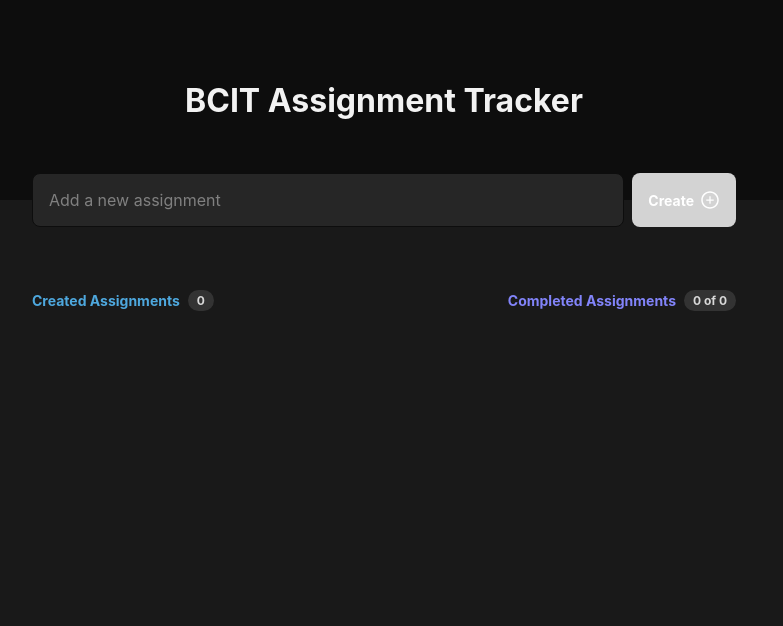
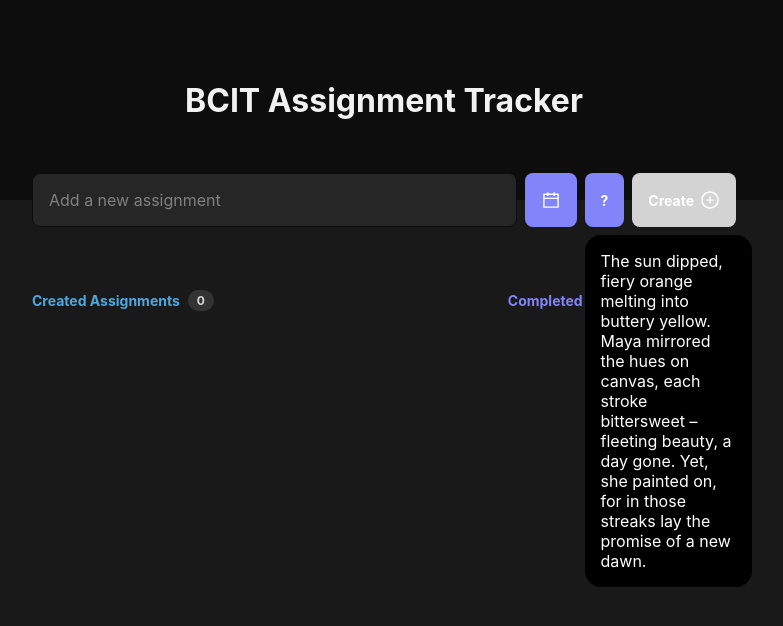
Before and after one commit to allen925/Simple-Task-Tracker, a React (Vite) app: page / in a window 1280 px wide. Shown: the top 626 px of the page, without its empty margins (256-1039 px from the left). Built offline with nearby package versions, Linux system fonts and the light colour scheme.

Commit message:
working on anchor positioning, going to try out react 19 as RC from their guideline as not stable released yet.

```diff
--- a/package.json
+++ b/package.json
@@ -11,9 +11,9 @@
   },
   "dependencies": {
     "date-fns": "^3.6.0",
-    "react": "^18.2.0",
+    "react": "^18.3.1",
     "react-day-picker": "^8.10.1",
-    "react-dom": "^18.2.0",
+    "react-dom": "^18.3.1",
     "react-icons": "^4.8.0"
   },
   "devDependencies": {
--- a/src/App.tsx
+++ b/src/App.tsx
@@ -6,10 +6,9 @@
 
 function App() {
   const [assignments, setAssignments] = useState<AssignmentType[]>([]);
-  // const [selectedDate, setSelectedDate] = useState<Date>();selectedDate={selectedDate} setSelectedDate={setSelectedDate}
   return (
     <>
-    <Header setAssignments={setAssignments} />
+    <Header setAssignments={setAssignments}/>
       <Assignments assignments={assignments} setAssignments={setAssignments}/>
     </>
   );
--- a/src/components/Header/header.module.css
+++ b/src/components/Header/header.module.css
@@ -51,3 +51,6 @@
   background: lightgrey;
   cursor: default;
 }
+.datePickerContainer {
+  position:sticky;
+}
--- a/src/components/Header/index.tsx
+++ b/src/components/Header/index.tsx
@@ -1,18 +1,18 @@
 import styles from "./header.module.css";
-import { AiOutlinePlusCircle } from "react-icons/ai";
+import { AiOutlinePlusCircle, AiOutlineCalendar } from "react-icons/ai";
 import { uppercase } from "../../helpers/stringHelpers";
-import { useState } from "react";
+import { useState, CSSProperties } from "react";
 import { AssignmentType } from '../../helpers/type';
-// import { DayPicker } from "react-day-picker";
+import { DayPicker } from "react-day-picker";
 
 type HeaderProps = {
   setAssignments: React.Dispatch<React.SetStateAction<AssignmentType[]>>;
-  // setSelectedDate: React.Dispatch<React.SetStateAction<Date | undefined>>;
-  // selectedDate: Date | undefined;, setSelectedDate, selectedDate
 };
 
-export function Header({ setAssignments}: HeaderProps) {
+export function Header({ setAssignments }: HeaderProps) {
   const [answer, setAnswer] = useState<string>('');
+  const [selectedDate, setSelectedDate] = useState<Date | undefined>(undefined);
+  const [isPickerOpen, setIsPickerOpen] = useState(false);
   const [error, setError] = useState<string | null>(null);
 
   function handleInputChange(e: React.ChangeEvent<HTMLInputElement>) {
@@ -21,23 +21,80 @@
     setAnswer(e.target.value);
   }
 
-  function handleSubmit(e: React.FormEvent<HTMLFormElement>){
+  function handleSubmit(e: React.FormEvent<HTMLFormElement>) {
     e.preventDefault();
     if (answer) {
-      setAssignments(prevAssignments => [...prevAssignments, {description:answer, completed:false}]);
+      setAssignments(prevAssignments => [...prevAssignments, { description: answer, completed: false, dueDate: selectedDate }]);
       setAnswer('');
     } else {
       setError('Please enter a valid assignment name.');
     }
   }
 
+  const toggleDatePicker = () => {
+    setIsPickerOpen(!isPickerOpen);
+  };
+
+  const handleDateChange = (date: Date | undefined) => {
+    setSelectedDate(date);
+    toggleDatePicker();  // Optionally close the picker on selection
+  };
+
+  interface MyCustomCSS extends CSSProperties {
+    '--anchor-btn-1': string;
+    'positionAnchor': string;
+  }
+  const buttonStyle = {
+    // Hypothetical property, won't actually function
+    '--anchor-btn-1': 'tooltip-anchor'
+  } as CSSProperties;
+
+  const tooltipStyle = {
+    // Hypothetical property, won't actually function
+    'positionAnchor': '--anchor-btn-1',
+    position: 'absolute',
+    maxWidth: '300px',
+    background: 'black',
+    color: 'white',
+    padding: '1rem',
+    borderRadius: '1rem',
+    marginTop: '0.5rem',
+  } as CSSProperties;
+
   return (
     <header className={styles.header}>
       {/* This is simply to show you how to use helper functions */}
       <h1>{uppercase("bcit")} Assignment Tracker</h1>
-      {/* <DayPicker mode="single" selected={selectedDate} onSelect={setSelectedDate} />; */}
       <form className={styles.newAssignmentForm} onSubmit={handleSubmit}>
         <input placeholder="Add a new assignment" type="text" value={answer} onChange={handleInputChange} />
+        <div>
+          <button type="button" className={styles.toggleButton} onClick={toggleDatePicker}>
+            <AiOutlineCalendar size={20} />
+          </button>
+          {isPickerOpen && (
+            <div className={styles.datePickerContainer}>
+              <DayPicker mode="single" selected={selectedDate} onSelect={handleDateChange} />
+            </div>
+          )}
+        </div>
+
+
+        <div>
+          <button style={buttonStyle}>
+            <p aria-hidden="true">?</p>
+          </button>
+          <div id="my-tooltip-1" className="tooltip" style={tooltipStyle}>
+            <p>The sun dipped, fiery orange melting into buttery yellow. Maya mirrored the hues on canvas, each stroke bittersweet – fleeting beauty, a day gone. Yet, she painted on, for in those streaks lay the promise of a new dawn.</p>
+          </div>
+        </div>
+
+        {/* <button style="anchor-name: --anchor-btn-1" popovertarget="my-tooltip-1">
+          <p aria-hidden="true">?</p>
+        </button>
+        <div id="my-tooltip-1" className="tooltip" style="position-anchor: --anchor-btn-1" popover>
+          <p>The sun dipped, fiery orange melting into buttery yellow. Maya mirrored the hues on canvas, each stroke bittersweet – fleeting beauty, a day gone. Yet, she painted on, for in those streaks lay the promise of a new dawn.</p>
+        </div> */}
+
         <button disabled={
           answer.length === 0}>
           Create <AiOutlinePlusCircle size={20} />
--- a/src/helpers/type.tsx
+++ b/src/helpers/type.tsx
@@ -1,4 +1,5 @@
 export type AssignmentType = {
     description: string;
     completed: boolean;
+    dueDate?: Date
 };
```
Also changed, not shown: 1 other file (tests, documents, lock files or other folders).
